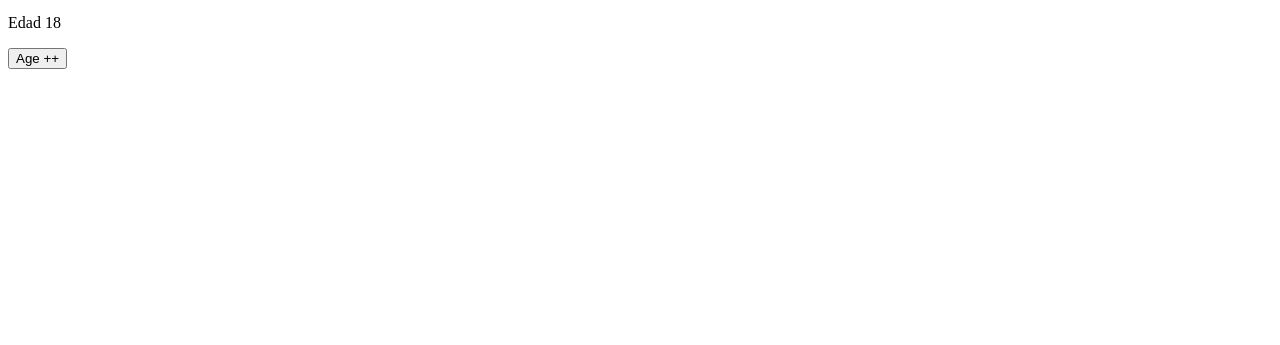
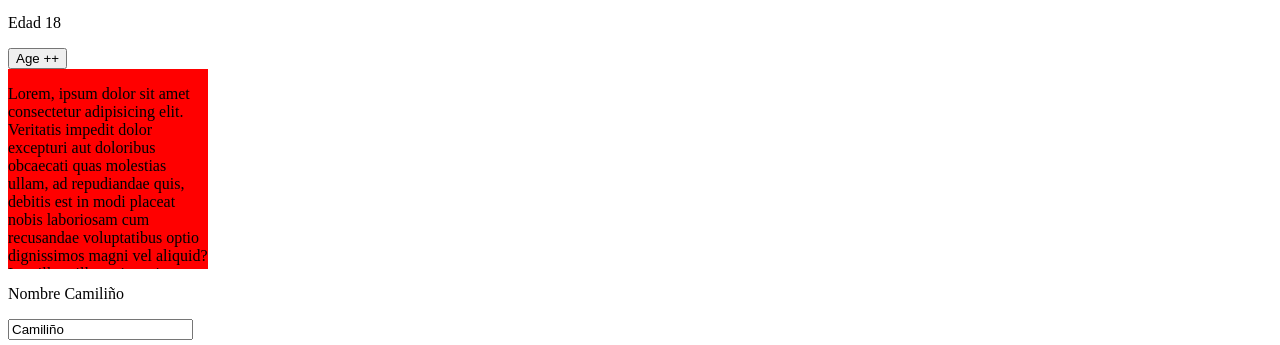
Before and after one commit to camicalle/my-store_Angular_Fundamentos-Platzi, an Angular app: page / in a window 1280 px wide. Shown: the part 873-1218 px from the top of the page. Before the commit the page ends 950 px from the top, so only its background shows below. Built offline with nearby package versions, Linux system fonts and the light colour scheme.

Commit message:
Event scroll, keyup and click

```diff
--- a/src/app/app.component.html
+++ b/src/app/app.component.html
@@ -26,3 +26,10 @@
 <br>
 <p>Edad {{ person.age }}</p>
 <button (click)="increaseage()">Age ++</button>
+<br>
+<div class="box" (scroll)="onScroll($event)">
+  <p>Lorem, ipsum dolor sit amet consectetur adipisicing elit. Veritatis impedit dolor excepturi aut doloribus obcaecati quas molestias ullam, ad repudiandae quis, debitis est in modi placeat nobis laboriosam cum recusandae voluptatibus optio dignissimos magni vel aliquid? Iure illum illo maiores ipsum deserunt. Nostrum rem, explicabo rerum suscipit sit laborum dolorem!</p>
+</div>
+<p>Nombre {{ person.name }}</p>
+<input type="text" [value]="person.name" (keyup)="changeName($event)" />
+<br />
--- a/src/app/app.component.scss
+++ b/src/app/app.component.scss
@@ -0,0 +1,6 @@
+.box {
+  height: 200px;
+  width: 200px;
+  overflow: auto;
+  background: red;
+}
--- a/src/app/app.component.ts
+++ b/src/app/app.component.ts
@@ -18,10 +18,23 @@ export class AppComponent {
     avatar: 'https://cdn-icons-png.flaticon.com/512/147/147144.png'
   }
 
+  //Event click
   toggleButton() {
     this.btnDisabled = !this.btnDisabled;
   }
   increaseage() {
     this.person.age += 1;
   }
+
+  //Event scroll
+  onScroll(event: Event) {
+    const element = event.target as HTMLElement;
+    console.log(element.scrollTop);
+  }
+
+  //Event keyup
+  changeName(event: Event) {
+    const element = event.target as HTMLInputElement;
+    this.person.name = element.value;
+  }
 }
```
